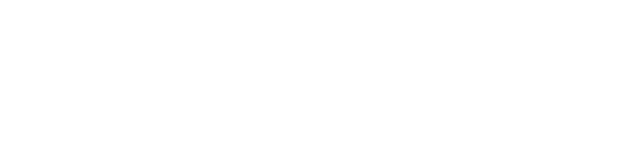
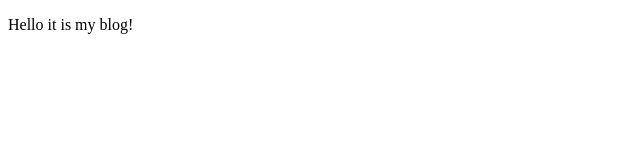
Before and after one commit to MaxAlphaEngineer/Tutorials, a plain HTML site: page index.html in a window 1280 px wide. Shown: the whole page, without its empty margins (0-640 px from the left). Drawn offline with Linux system fonts and the light colour scheme.

Commit message:
Basic file structure added

```diff
--- /dev/null
+++ b/assets/css/style.css
@@ -0,0 +1,5 @@
+
+
+body{
+
+}
--- a/index.html
+++ b/index.html
@@ -6,5 +6,7 @@
 </head>
 <body>
 
+<p>Hello it is my blog!</p>
+
 </body>
 </html>
```
Also changed, not shown: assets/js/main.js (added).
